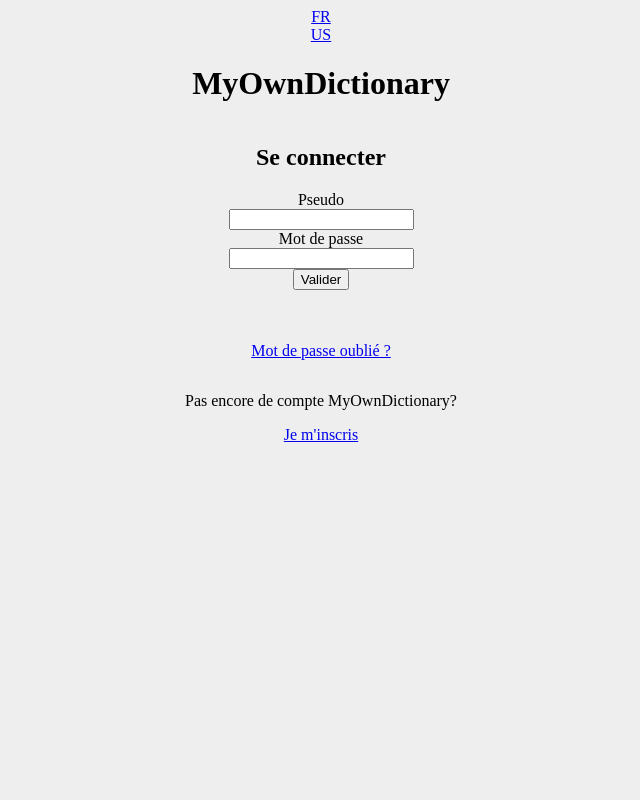
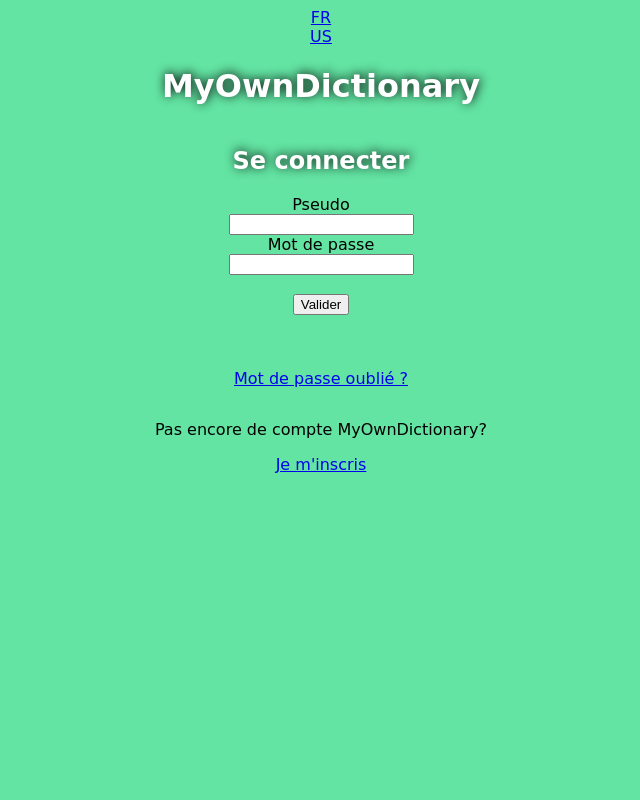
Before and after one commit to jonatanbzk/myowndictionary_v1, a PHP site: page / in a window 1280 px wide. Shown: the whole page, without its empty margins (319-959 px from the left). Run offline with PHP 8.4, Linux system fonts and the light colour scheme; some libraries are stand-ins or nearby versions.

Commit message:
work on css style

```diff
--- a/public/style.css
+++ b/public/style.css
@@ -3,14 +3,20 @@ h1 {
   margin-right: 30px;
 }
 
+h1, h2 {
+  color: white;
+  text-shadow: 1px -1px 11px black;
+}
+
 body {
-  background-color: #eee;
+  background-color: #63e4a3;
   margin-left: 30px;
   margin-right: 30px;
   display: flex;
   flex-direction: column;
   justify-content: center;
   text-align: center;
+  font-family: Comic sans MS;
 }
 
 div {
--- a/view/login_Page.php
+++ b/view/login_Page.php
@@ -22,7 +22,7 @@
          value="<?php if (!empty($test_login_data)
          && array_key_exists('password', $test_login_data)):
          echo $test_login_data['password'];endif; ?>"
-         required> <br>
+         required> <br> <br>
   <input type="submit" name="" value=<?php echo I('login_submit');?>>
 </form>
 <br>
--- a/view/template.php
+++ b/view/template.php
@@ -15,7 +15,7 @@
     <a href="<?php $_SERVER['QUERY_STRING']?>?locale=fr_FR">FR</a>
     <a href="<?php $_SERVER['QUERY_STRING']?>?locale=en_US">US</a>
     <title>MyOwnDictionary</title>
-    <link href="/public/style.css" rel="stylesheet" />
+    <link href="./public/style.css" rel="stylesheet" />
   </head>
   <body>
     <h1>MyOwnDictionary</h1>
```
